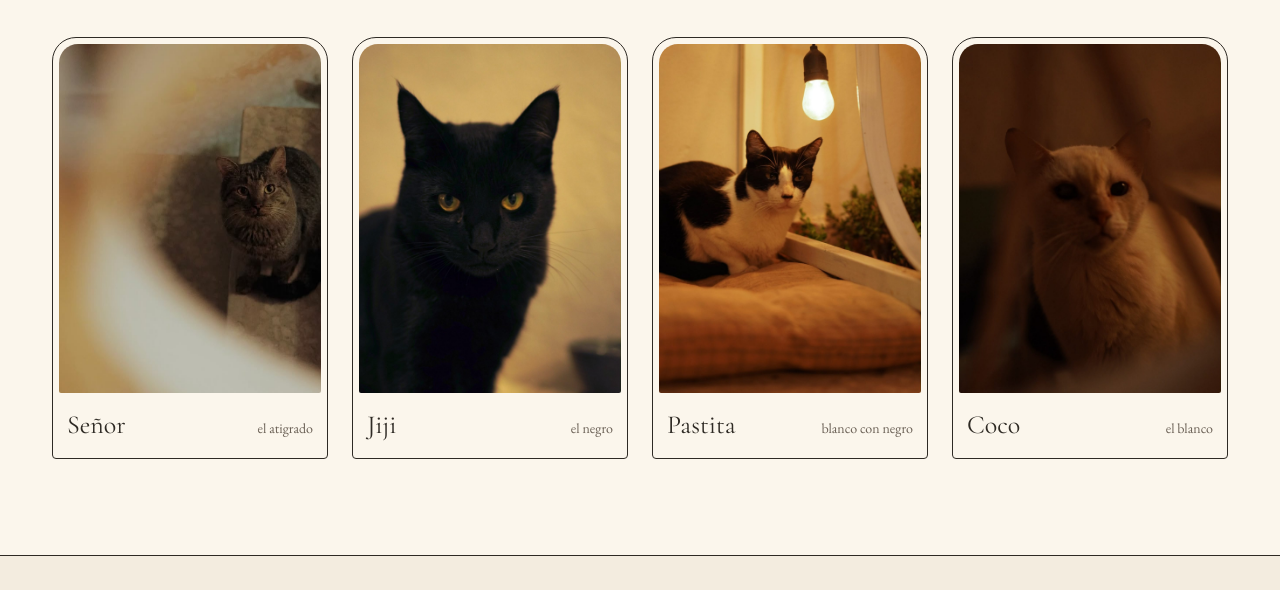
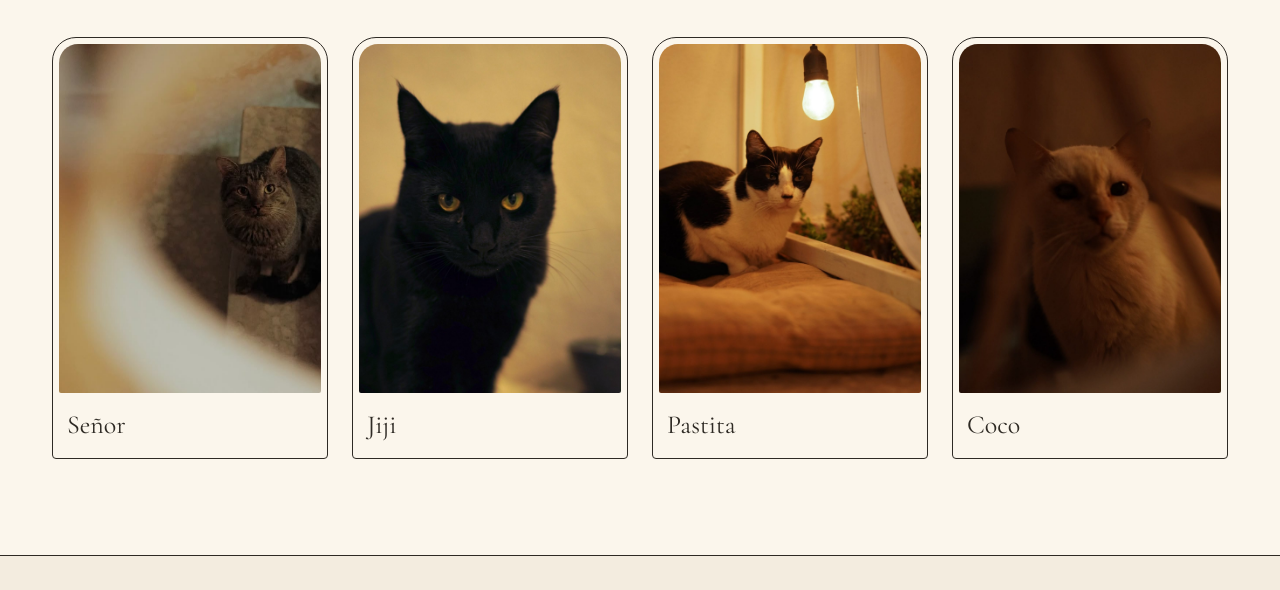
Before and after one commit to gloriazapatagza/casabuztina, a plain HTML site: page index.html in a window 1280 px wide. Shown: the part 7115-7705 px from the top of the page. Drawn offline with nearby package versions, Linux system fonts and the light colour scheme.

Commit message:
Gatitos: dejar solo sus nombres
Co-Authored-By: Claude Opus 5.5 <noreply@anthropic.com>
Claude-Session: https://claude.ai/code/session_01V5rYzjmaZvt5xYTARamtq4

```diff
--- a/index.html
+++ b/index.html
@@ -395,19 +395,19 @@ a:focus-visible,button:focus-visible{outline:2px solid #3749C3;outline-offset:3p
 <div style="display: grid; grid-template-columns: repeat(auto-fit, minmax(220px, 1fr)); gap: 24px">
 <figure style="margin: 0; border: 1px solid #2E2A24; border-radius: 24px 24px 4px 4px; padding: 6px">
 <img src="assets/gato-senor.jpg" alt="Señor, un gato atigrado gris" style="width: 100%; aspect-ratio: 3 / 4; object-fit: cover; object-position: 75% 55%; border-radius: 19px 19px 2px 2px">
-<figcaption style="padding: 12px 8px 6px; display: flex; justify-content: space-between; align-items: baseline"><span style="font-family: 'Cormorant Garamond', serif; font-size: 26px">Señor</span><span style="font-size: 14px; color: #6B6156">el atigrado</span></figcaption>
+<figcaption style="padding: 12px 8px 6px; display: flex; justify-content: space-between; align-items: baseline"><span style="font-family: 'Cormorant Garamond', serif; font-size: 26px">Señor</span></figcaption>
 </figure>
 <figure style="margin: 0; border: 1px solid #2E2A24; border-radius: 24px 24px 4px 4px; padding: 6px">
 <img src="assets/gato-jiji.jpg" alt="Jiji, un gato negro de ojos amarillos" style="width: 100%; aspect-ratio: 3 / 4; object-fit: cover; border-radius: 19px 19px 2px 2px">
-<figcaption style="padding: 12px 8px 6px; display: flex; justify-content: space-between; align-items: baseline"><span style="font-family: 'Cormorant Garamond', serif; font-size: 26px">Jiji</span><span style="font-size: 14px; color: #6B6156">el negro</span></figcaption>
+<figcaption style="padding: 12px 8px 6px; display: flex; justify-content: space-between; align-items: baseline"><span style="font-family: 'Cormorant Garamond', serif; font-size: 26px">Jiji</span></figcaption>
 </figure>
 <figure style="margin: 0; border: 1px solid #2E2A24; border-radius: 24px 24px 4px 4px; padding: 6px">
 <img src="assets/gato-pastita.jpg" alt="Pastita, una gata blanco con negro echada en un cojín" style="width: 100%; aspect-ratio: 3 / 4; object-fit: cover; object-position: 35% 50%; border-radius: 19px 19px 2px 2px">
-<figcaption style="padding: 12px 8px 6px; display: flex; justify-content: space-between; align-items: baseline"><span style="font-family: 'Cormorant Garamond', serif; font-size: 26px">Pastita</span><span style="font-size: 14px; color: #6B6156">blanco con negro</span></figcaption>
+<figcaption style="padding: 12px 8px 6px; display: flex; justify-content: space-between; align-items: baseline"><span style="font-family: 'Cormorant Garamond', serif; font-size: 26px">Pastita</span></figcaption>
 </figure>
 <figure style="margin: 0; border: 1px solid #2E2A24; border-radius: 24px 24px 4px 4px; padding: 6px">
 <img src="assets/gato-coco.jpg" alt="Coco, un gato blanco" style="width: 100%; aspect-ratio: 3 / 4; object-fit: cover; border-radius: 19px 19px 2px 2px">
-<figcaption style="padding: 12px 8px 6px; display: flex; justify-content: space-between; align-items: baseline"><span style="font-family: 'Cormorant Garamond', serif; font-size: 26px">Coco</span><span style="font-size: 14px; color: #6B6156">el blanco</span></figcaption>
+<figcaption style="padding: 12px 8px 6px; display: flex; justify-content: space-between; align-items: baseline"><span style="font-family: 'Cormorant Garamond', serif; font-size: 26px">Coco</span></figcaption>
 </figure>
 </div>
 </div>
```
